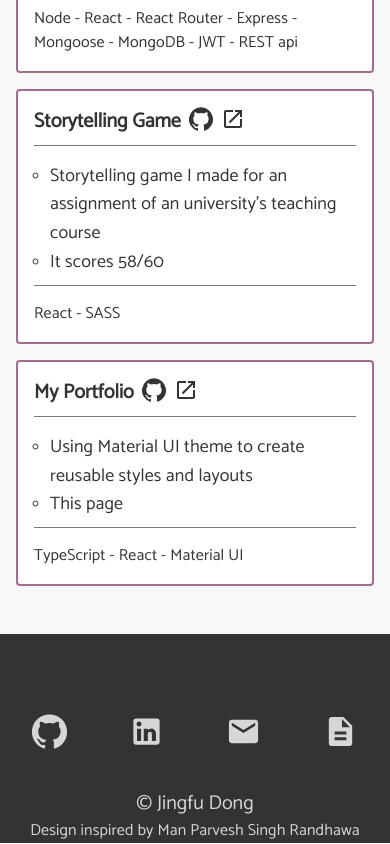
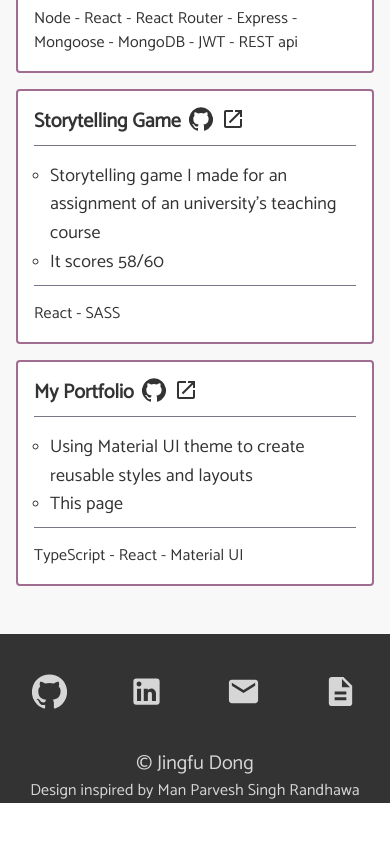
Before and after one commit to Dongongngg/portfolio-new, a React (Create React App) app: page / in a window 390 px wide. Shown: the part 4216-5060 px from the top of the page. After the commit the page ends 5020 px from the top, so only its background shows below. Built offline with nearby package versions, Linux system fonts and the light colour scheme; a web font is replaced by a local one.

Commit message:
udpate footer

```diff
--- a/src/components/Footer.tsx
+++ b/src/components/Footer.tsx
@@ -14,6 +14,7 @@ const useStyles = makeStyles((theme: Theme) => ({
   },
   navWrapper: {
     paddingTop: theme.spacing(10),
+    '@media(max-width:960px)': { paddingTop: theme.spacing(5) },
     paddingBottom: theme.spacing(5),
     display: 'flex',
     justifyContent: 'space-between',
```
